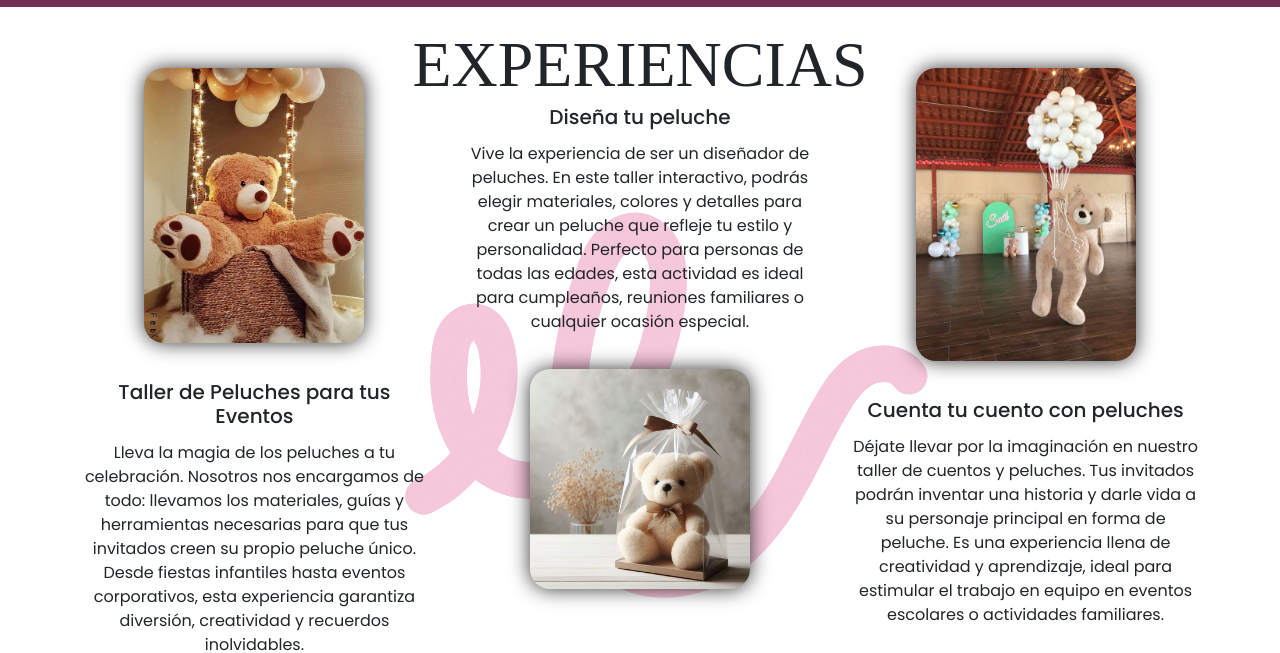
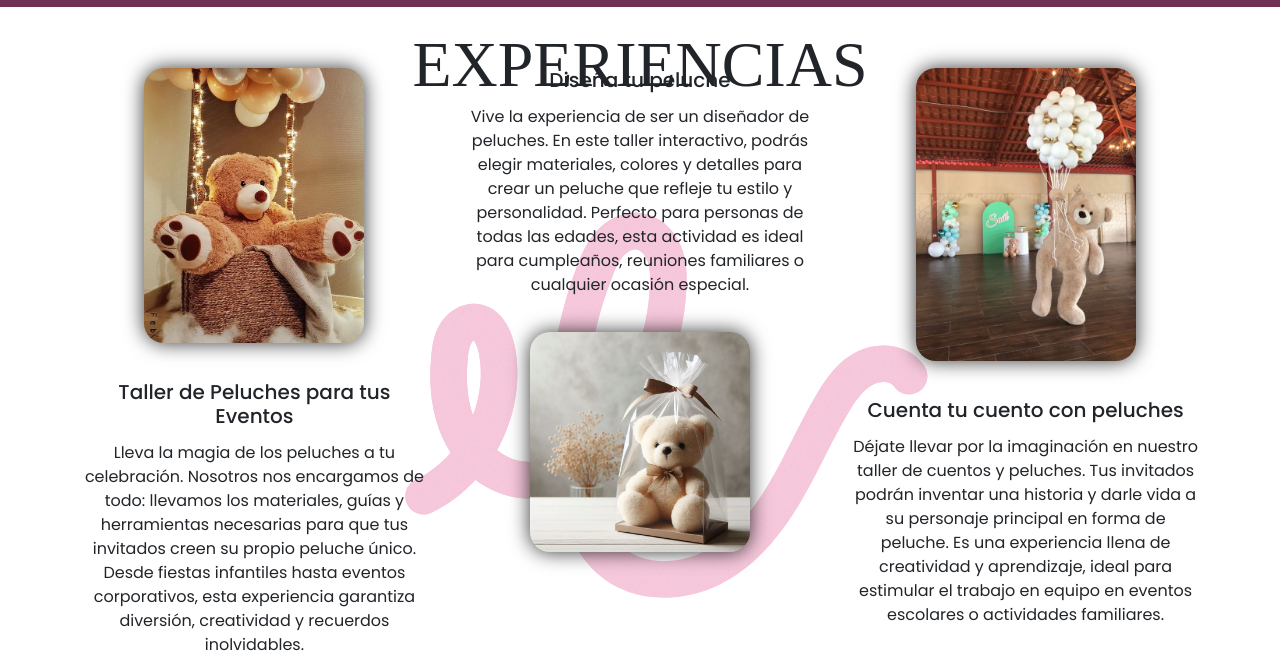
Before and after one commit to JhonyOC13/sonrisas_peluche_SASS, a website: page pages/Experiencias.html in a window 1280 px wide. Shown: the part 63-716 px from the top of the page. Drawn offline with nearby package versions, Linux system fonts and the light colour scheme; a web font is replaced by a local one.

Commit message:
Update_h5

```diff
--- a/scss/layout/_experiences.scss
+++ b/scss/layout/_experiences.scss
@@ -38,6 +38,10 @@ h5{
 
     @include experience(flex,column ,27vw ,center ,center,);
 
+    h5{
+        margin-top: 0;
+    }
+
     img {
         width: 13.75rem;
         border-radius: 1.25rem;
```
Also changed, not shown: css/style.css, 1 other file.
